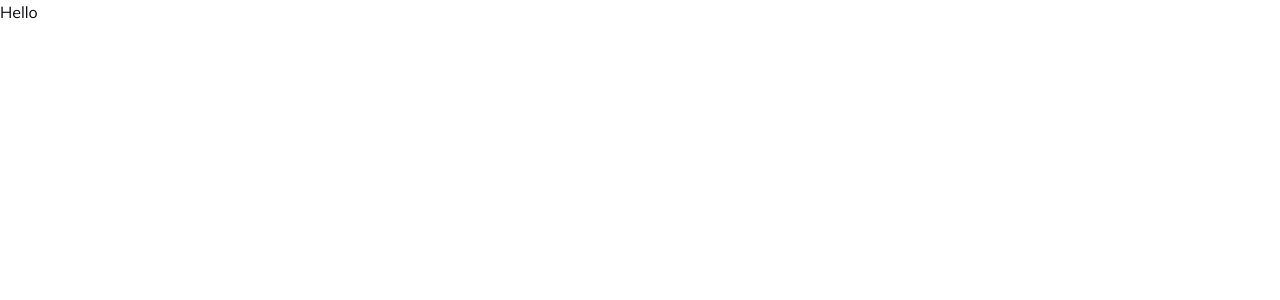
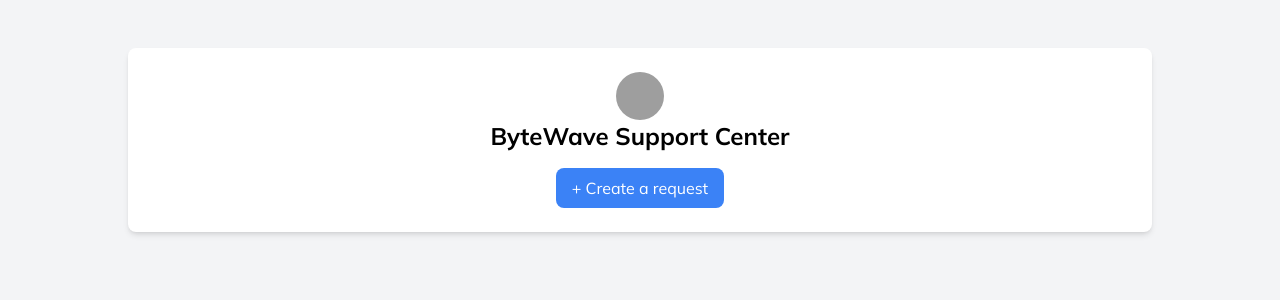
Before and after one commit to BytewaveGH/POS, a Next.js app: page /en/stores/help-center in a window 1280 px wide. Shown: the top 300 px of the page. Built offline with nearby package versions, Linux system fonts and the light colour scheme; grey boxes are pictures that could not be loaded.

Commit message:
feat(heading section): designing ui for heading section
designing ui for heading section

```diff
--- a/src/app/[locale]/(stores)/stores/help-center/_widgets/main.tsx
+++ b/src/app/[locale]/(stores)/stores/help-center/_widgets/main.tsx
@@ -1,9 +1,24 @@
 import React from 'react'
 
 const Main = () => {
-  return (
-    <div>Hello</div>
-  )
+  return <div>
+    <div className="min-h-screen bg-gray-100 flex flex-col items-center p-6">
+      {/* Support Center Banner */}
+      <div className="w-full max-w-5xl bg-white mt-6 p-6 shadow-md rounded-lg text-center">
+        <div className="flex items-center justify-center gap-3">
+            <img src="#" alt="logo"
+            className='w-12 h-12 rounded-full'
+            />
+        </div>
+        <div>
+        <h1 className="text-2xl font-bold text-black">ByteWave Support Center</h1>
+        <button className="mt-4 bg-blue-500 text-white px-4 py-2 rounded-lg">
+          + Create a request
+        </button>
+        </div>
+      </div>
+    </div>
+</div>
 }
 
 export default Main
--- a/src/app/[locale]/(stores)/stores/help-center/page.tsx
+++ b/src/app/[locale]/(stores)/stores/help-center/page.tsx
@@ -4,7 +4,7 @@
 export default function Page() {
   return (
     <div>
-        <Main/>
+      <Main />
     </div>
   )
 }
```
